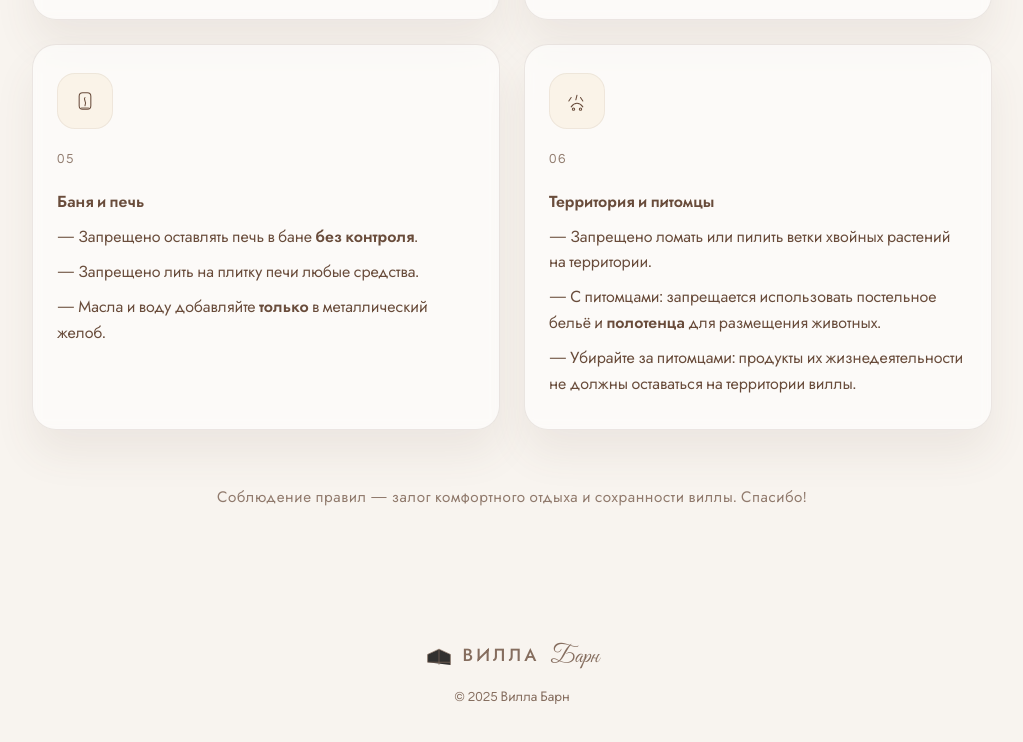
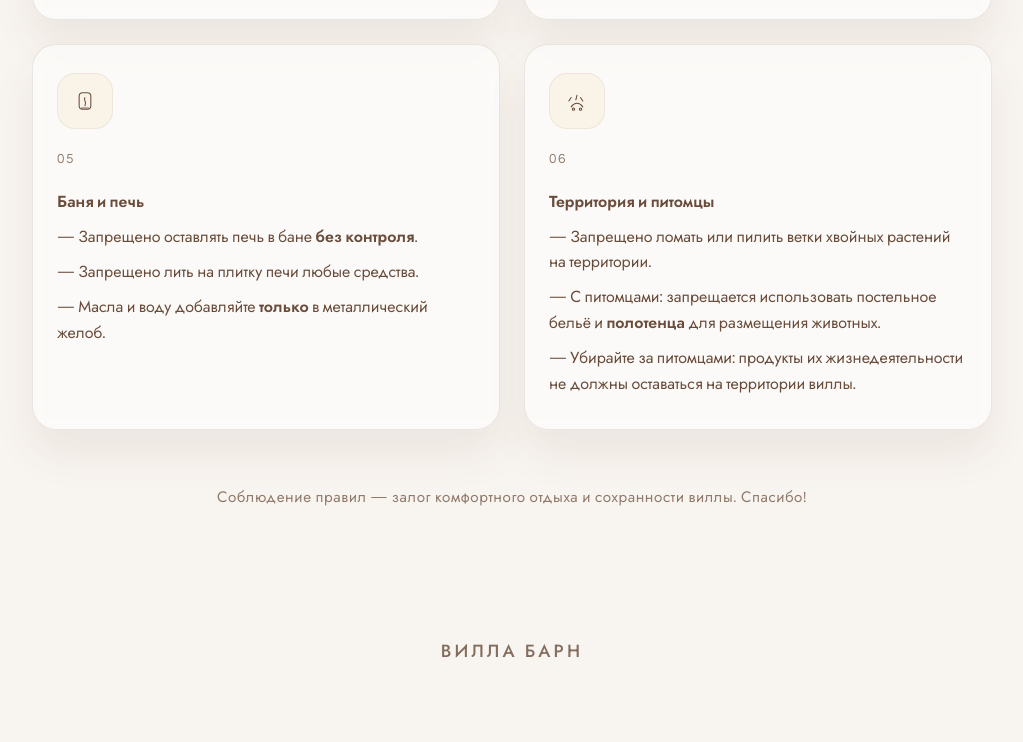
Before and after one commit to GalaxyExplorerYT/villabarn, a plain HTML site: page index.html in a window 1280 px wide. Shown: the part 1114-1856 px from the top of the page, without its empty margins (128-1151 px from the left). After the commit the page ends 1828 px from the top, so only its background shows below. Drawn offline with Linux system fonts and the light colour scheme.

Commit message:
Update index.html

```diff
--- a/index.html
+++ b/index.html
@@ -295,10 +295,6 @@
         <!-- // Hero -->
         <div class="hero-content">
           <div class="logo" aria-label="Логотип Вилла Барн">
-            <svg viewBox="0 0 64 48" xmlns="http://www.w3.org/2000/svg" aria-hidden="true">
-              <path d="M6 36 L6 18 L32 6 L58 18 L58 42" stroke-width="1.5" />
-              <path d="M6 36 H58" stroke-width="1.5" />
-              <path d="M32 6 V42" stroke-width="1.5" />
             </svg>
             <span>Вилла</span>
             <span class="script">Барн</span>
@@ -369,15 +365,8 @@
       <div class="container footer-inner">
         <!-- // Footer -->
         <div class="logo footer-logo" aria-label="Логотип Вилла Барн">
-          <svg viewBox="0 0 64 48" xmlns="http://www.w3.org/2000/svg" aria-hidden="true">
-            <path d="M6 36 L6 18 L32 6 L58 18 L58 42" stroke-width="1.5" />
-            <path d="M6 36 H58" stroke-width="1.5" />
-            <path d="M32 6 V42" stroke-width="1.5" />
-          </svg>
-          <span>Вилла</span>
-          <span class="script">Барн</span>
+          <span>Вилла Барн</span>
         </div>
-        <span>&copy; <span id="current-year"></span> Вилла Барн</span>
       </div>
     </footer>
   </div>
```
